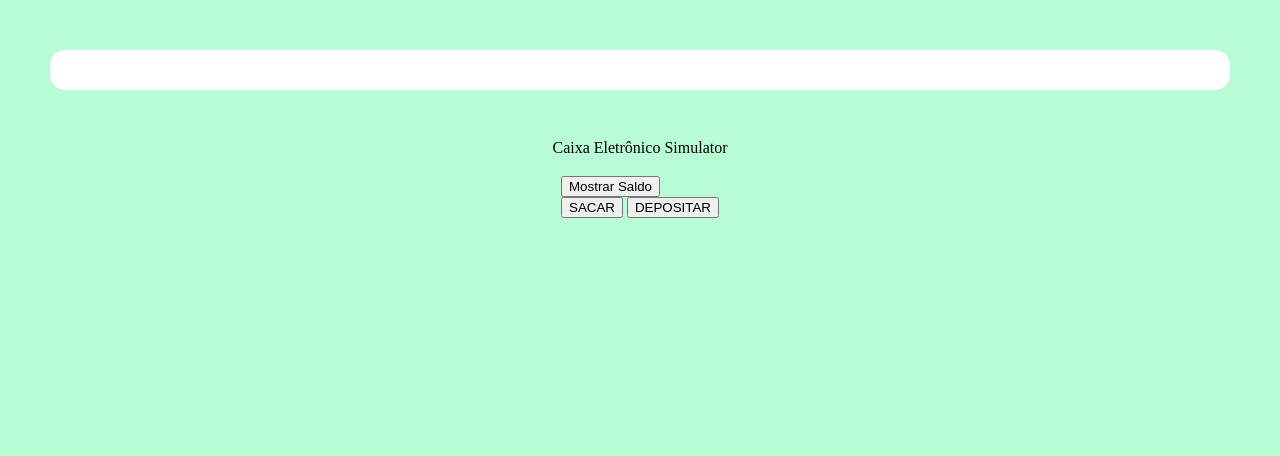
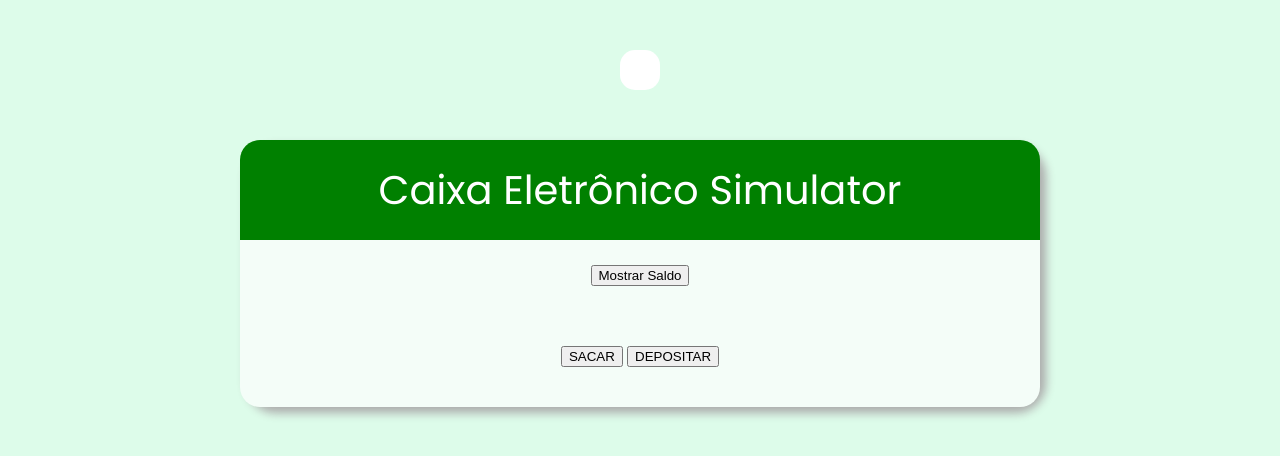
Before and after one commit to leolocs/ATM-Simulator, a plain HTML site: page index.html in a window 1280 px wide. Drawn offline with Linux system fonts and the light colour scheme.

Commit message:
Update style.css

```diff
--- a/style.css
+++ b/style.css
@@ -1,8 +1,11 @@
 body{
-    /* display: flex; */
-    /* justify-content: center; */
+    display:flex;
+    justify-content:center;
+    align-items: center;
+    flex-direction: column;
 
-    background-color: rgb(183, 252, 212);
+    background-color: rgb(221, 252, 234);
+    font-family: "poppins", sans-serif;
 }
 
 header{
@@ -15,16 +18,45 @@ header{
 
     background-color: white;
     border-radius: 15px;
-    font-family: 'Trebuchet MS', 'Lucida Sans Unicode', 'Lucida Grande', 'Lucida Sans', Arial, sans-serif;
+    /* font-family: 'Trebuchet MS', 'Lucida Sans Unicode', 'Lucida Grande', 'Lucida Sans', Arial, sans-serif; */
     font-size: 30pt;
 }
 
-.main{
+.cx_eletronico_simulator_title{
+    font-size: 30pt;
+    text-align: center;
+    color: white;
+    background-color: green;
+    padding: 30px;
+    border-top-left-radius: 20px;
+    border-top-right-radius: 20px;
+}
+
+.info_container{
     display: flex;
     justify-content: center;
     align-items: center;
     flex-direction: column;
+    gap: 15px;
+    /* margin: 20px; */
+    padding: 25px;
+
+    background-color: rgb(244, 253, 248);
+    border-bottom-left-radius: 20px;
+    border-bottom-right-radius: 20px;
+}
+
+.main{
+    display:block;
+    justify-content: center;
+    align-items: center;
+    flex-direction: column;
+    width: 100vh;
+
+    border-radius: 30px;
     gap: 20px;
+    box-shadow: 6px 6px 10px rgb(172, 172, 172);
+
 }
 
 .menu_container{
@@ -70,7 +102,7 @@ ul{
 
 }
 
-.saldo{
+.saldo_txt{
     font-family: 'Trebuchet MS', 'Lucida Sans Unicode', 'Lucida Grande', 'Lucida Sans', Arial, sans-serif;
     font-size: 50pt;
 }
```
